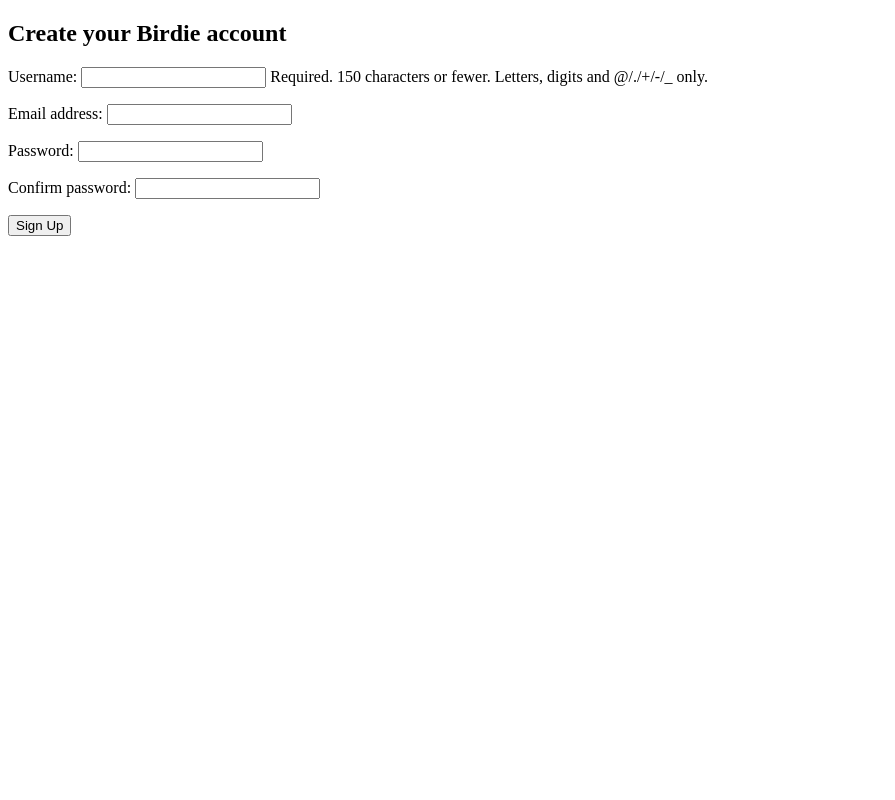
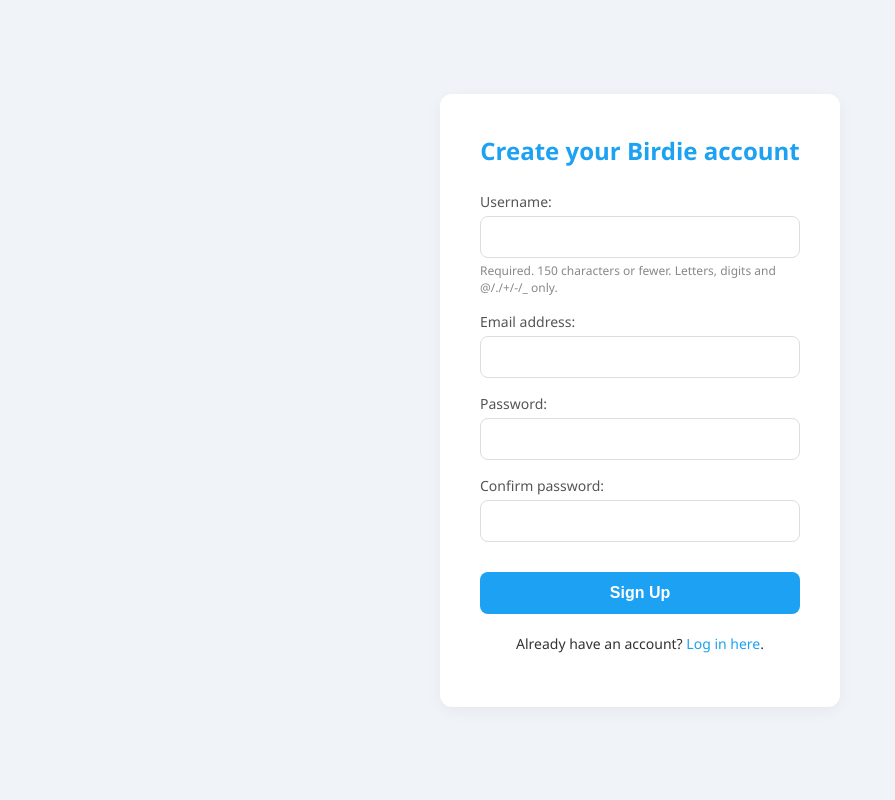
Before and after one commit to cs14af/Summer2026Project, a Django app: page /register/ in a window 1280 px wide. Shown: the whole page, without its empty margins (0-895 px from the left). Run offline with Django 5.2, Linux system fonts and the light colour scheme.

Commit message:
finalized x3

```diff
--- a/Alpha1/Birdie/templates/register.html
+++ b/Alpha1/Birdie/templates/register.html
@@ -1,14 +1,122 @@
 <!DOCTYPE html>
-<html>
+<html lang="en">
 <head>
+    <meta charset="UTF-8">
+    <meta name="viewport" content="width=device-width, initial-scale=1.0">
     <title>Register - Birdie</title>
+    <style>
+        body {
+            font-family: 'Segoe UI', Tahoma, Geneva, Verdana, sans-serif;
+            background-color: #f0f4f8; /* Soft bluish-gray background */
+            display: flex;
+            justify-content: center;
+            align-items: center;
+            height: 100vh;
+            margin: 0;
+            color: #333;
+        }
+        .register-container {
+            background-color: white;
+            padding: 40px;
+            border-radius: 12px;
+            box-shadow: 0 4px 15px rgba(0, 0, 0, 0.05);
+            width: 100%;
+            max-width: 400px;
+            box-sizing: border-box;
+        }
+        h2 {
+            text-align: center;
+            color: #1da1f2; /* A nice "Birdie" blue */
+            margin-top: 0;
+            margin-bottom: 25px;
+            font-weight: 600;
+        }
+        /* Styling the tags generated by {{ form.as_p }} */
+        form p {
+            display: flex;
+            flex-direction: column;
+            margin-bottom: 15px;
+        }
+        form label {
+            margin-bottom: 5px;
+            font-weight: 500;
+            font-size: 14px;
+            color: #555;
+        }
+        form input[type="text"],
+        form input[type="password"],
+        form input[type="email"],
+        form input[type="file"] {
+            padding: 12px;
+            border: 1px solid #ddd;
+            border-radius: 8px;
+            font-size: 14px;
+            width: 100%;
+            box-sizing: border-box;
+            transition: border-color 0.3s;
+        }
+        form input[type="text"]:focus,
+        form input[type="password"]:focus,
+        form input[type="email"]:focus {
+            border-color: #1da1f2;
+            outline: none;
+        }
+        .helptext {
+            font-size: 12px;
+            color: #888;
+            margin-top: 4px;
+        }
+        .errorlist {
+            color: #e0245e; /* Red for errors */
+            list-style: none;
+            padding: 0;
+            margin: 5px 0 0 0;
+            font-size: 13px;
+        }
+        button {
+            width: 100%;
+            padding: 12px;
+            background-color: #1da1f2;
+            color: white;
+            border: none;
+            border-radius: 8px;
+            font-size: 16px;
+            font-weight: bold;
+            cursor: pointer;
+            transition: background-color 0.2s;
+            margin-top: 15px;
+        }
+        button:hover {
+            background-color: #1a91da;
+        }
+        .login-link {
+            text-align: center;
+            margin-top: 20px;
+            font-size: 14px;
+        }
+        .login-link a {
+            color: #1da1f2;
+            text-decoration: none;
+            font-weight: 500;
+        }
+        .login-link a:hover {
+            text-decoration: underline;
+        }
+    </style>
 </head>
 <body>
-    <h2>Create your Birdie account</h2>
-    <form method="POST">
-        {% csrf_token %}
-        {{ form.as_p }}
-        <button type="submit">Sign Up</button>
-    </form>
+    <div class="register-container">
+        <h2>Create your Birdie account</h2>
+
+        <form method="POST" enctype="multipart/form-data">
+            {% csrf_token %}
+            {{ form.as_p }}
+            <button type="submit">Sign Up</button>
+        </form>
+
+        <div class="login-link">
+            <p>Already have an account? <a href="{% url 'login' %}">Log in here</a>.</p>
+        </div>
+    </div>
 </body>
 </html>
```
Also changed, not shown: Alpha1/db.sqlite3.
